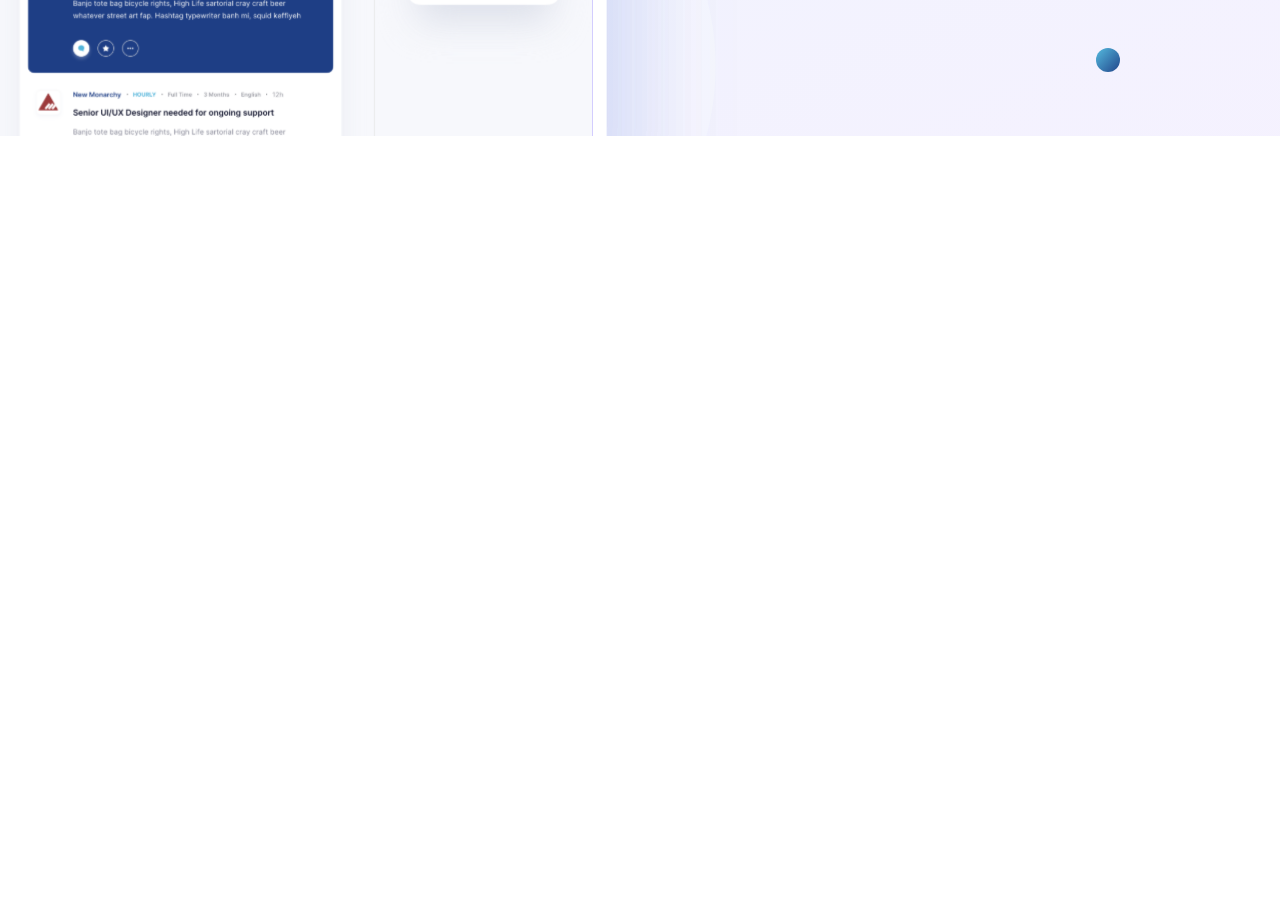
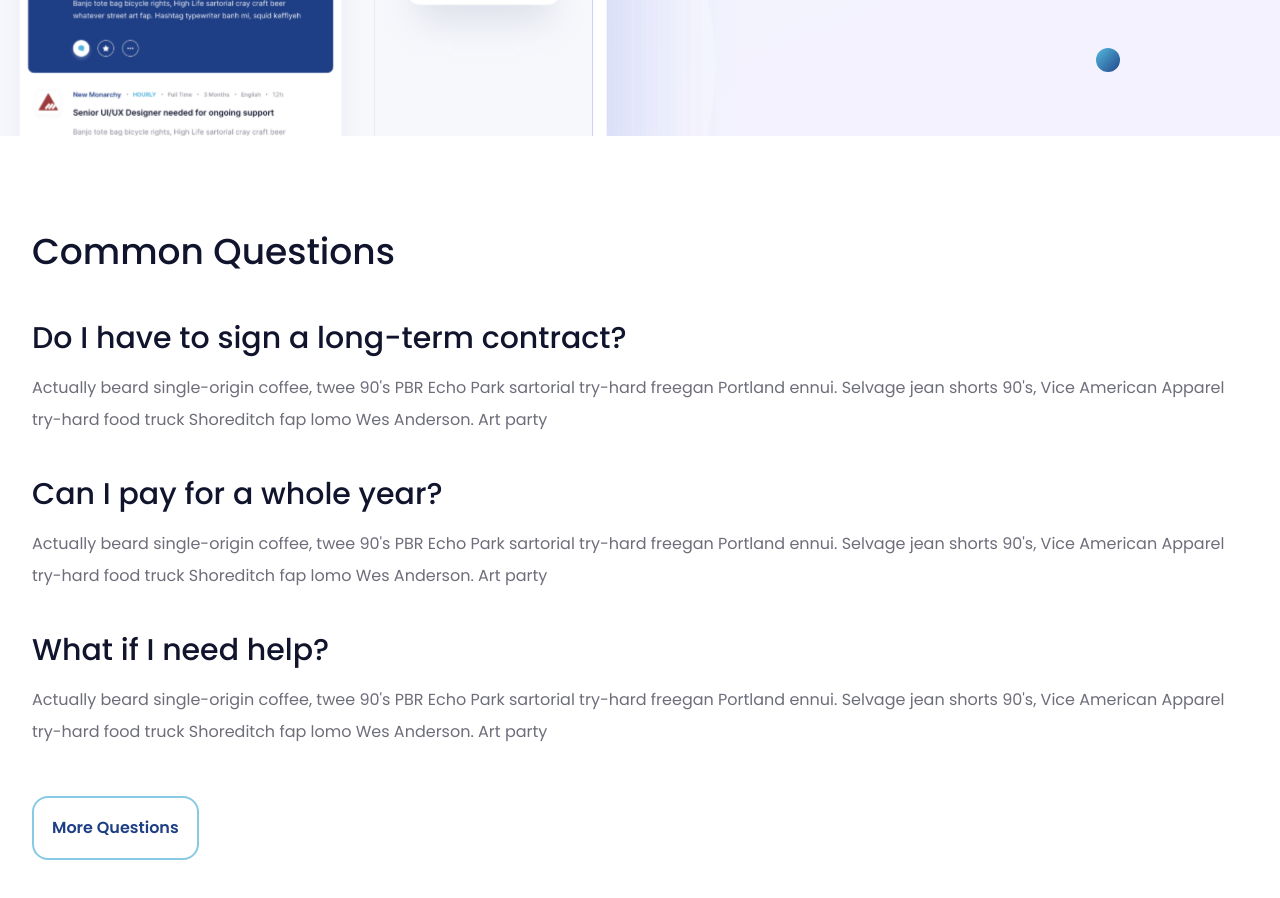
Before and after one commit to EasinTanvir/technical-task, a React (Vite) app: page / in a window 1280 px wide. Shown: the part 3120-4018 px from the top of the page. Before the commit the page ends 3256 px from the top, so only its background shows below. Built offline with nearby package versions, Linux system fonts and the light colour scheme.

Commit message:
completed common question section

```diff
--- a/src/App.jsx
+++ b/src/App.jsx
@@ -7,6 +7,7 @@ import GlobalReach from "./components/landingPage/GlobalReach/GlobalReach";
 import MemberShip from "./components/landingPage/MemberShip/MemberShip";
 import CustomProfile from "./components/landingPage/CustomProfile/CustomProfile";
 import AreYouReady from "./components/landingPage/AreYouReady/AreYouReady";
+import CommonQuestion from "./components/landingPage/CommonQuestion/CommonQuestion";
 
 const App = () => {
   return (
@@ -16,6 +17,7 @@ const App = () => {
       <MemberShip />
       <CustomProfile />
       <AreYouReady />
+      <CommonQuestion />
     </RootLayout>
   );
 };
--- /dev/null
+++ b/src/components/landingPage/CommonQuestion/CommonQuestion.jsx
@@ -0,0 +1,48 @@
+import React from "react";
+import Container from "../../shared/Container";
+import Question from "./Question";
+import Button from "../../ui/Button";
+import Heading from "../../ui/Heading";
+
+import { commonQuestions } from "../../../data/commonQuestions";
+
+const CommonQuestion = () => {
+  return (
+    <section className="py-16 md:py-24">
+      <Container>
+        <Heading as="h2" className="text-badge-text">
+          Common Questions
+        </Heading>
+
+        <div className="mt-12 space-y-10">
+          {commonQuestions.map((item) => (
+            <Question
+              key={item.id}
+              question={item.question}
+              answer={item.answer}
+            />
+          ))}
+        </div>
+
+        <Button
+          className="
+            mt-12
+            border-2
+            border-common-question-border-color
+            bg-transparent
+            text-research-profile-title-one
+            hover:bg-common-question-border-color
+            hover:text-white
+            font-semibold
+            rounded-2xl
+            p-4.5
+          "
+        >
+          More Questions
+        </Button>
+      </Container>
+    </section>
+  );
+};
+
+export default CommonQuestion;
--- /dev/null
+++ b/src/components/landingPage/CommonQuestion/Question.jsx
@@ -0,0 +1,25 @@
+import React from "react";
+import Heading from "../../ui/Heading";
+import Text from "../../ui/Text";
+
+const Question = ({ question, answer }) => {
+  return (
+    <div>
+      <Heading as="h3" className="text-lg text-badge-text">
+        {question}
+      </Heading>
+
+      <Text
+        className="
+          mt-4
+          text-common-question-ans-text
+          leading-8
+        "
+      >
+        {answer}
+      </Text>
+    </div>
+  );
+};
+
+export default Question;
--- /dev/null
+++ b/src/data/commonQuestions.js
@@ -0,0 +1,20 @@
+export const commonQuestions = [
+  {
+    id: 1,
+    question: "Do I have to sign a long-term contract?",
+    answer:
+      "Actually beard single-origin coffee, twee 90's PBR Echo Park sartorial try-hard freegan Portland ennui. Selvage jean shorts 90's, Vice American Apparel try-hard food truck Shoreditch fap lomo Wes Anderson. Art party",
+  },
+  {
+    id: 2,
+    question: "Can I pay for a whole year?",
+    answer:
+      "Actually beard single-origin coffee, twee 90's PBR Echo Park sartorial try-hard freegan Portland ennui. Selvage jean shorts 90's, Vice American Apparel try-hard food truck Shoreditch fap lomo Wes Anderson. Art party",
+  },
+  {
+    id: 3,
+    question: "What if I need help?",
+    answer:
+      "Actually beard single-origin coffee, twee 90's PBR Echo Park sartorial try-hard freegan Portland ennui. Selvage jean shorts 90's, Vice American Apparel try-hard food truck Shoreditch fap lomo Wes Anderson. Art party",
+  },
+];
--- a/src/index.css
+++ b/src/index.css
@@ -22,6 +22,9 @@ body {
   --color-member-ship-text: rgba(128, 129, 145, 1);
   --color-feature-item-text: rgba(50, 52, 69, 0.9);
   --color-are-you-ready-text: rgba(118, 119, 132, 1);
+  --color-common-question-border-color: rgba(83, 180, 218, 0.7);
+  --color-common-question-ans-text: rgba(109, 110, 122, 1);
+
   --background-image-research-card-circle-border: linear-gradient(
     132.56deg,
     #ffed43 5.63%,
```
